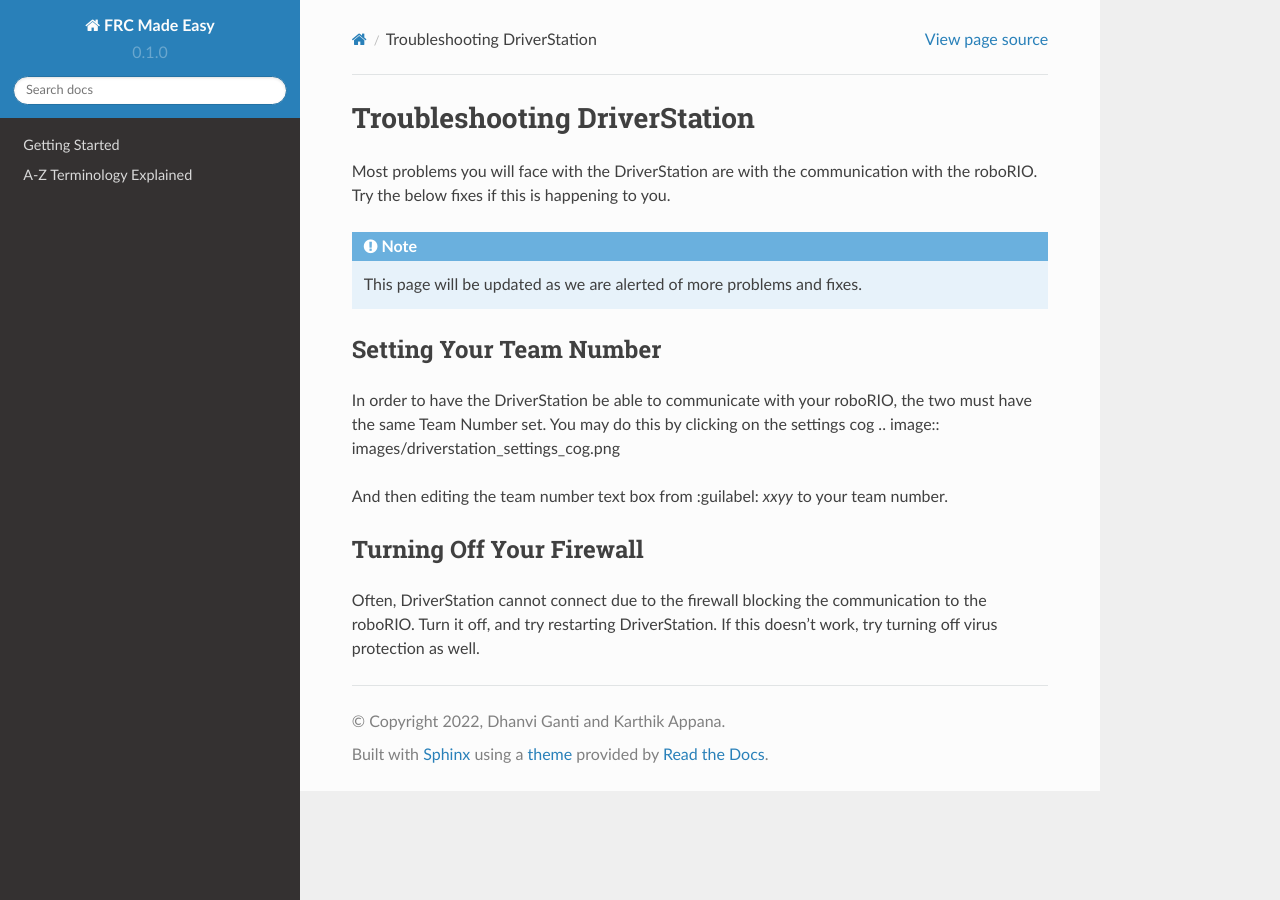
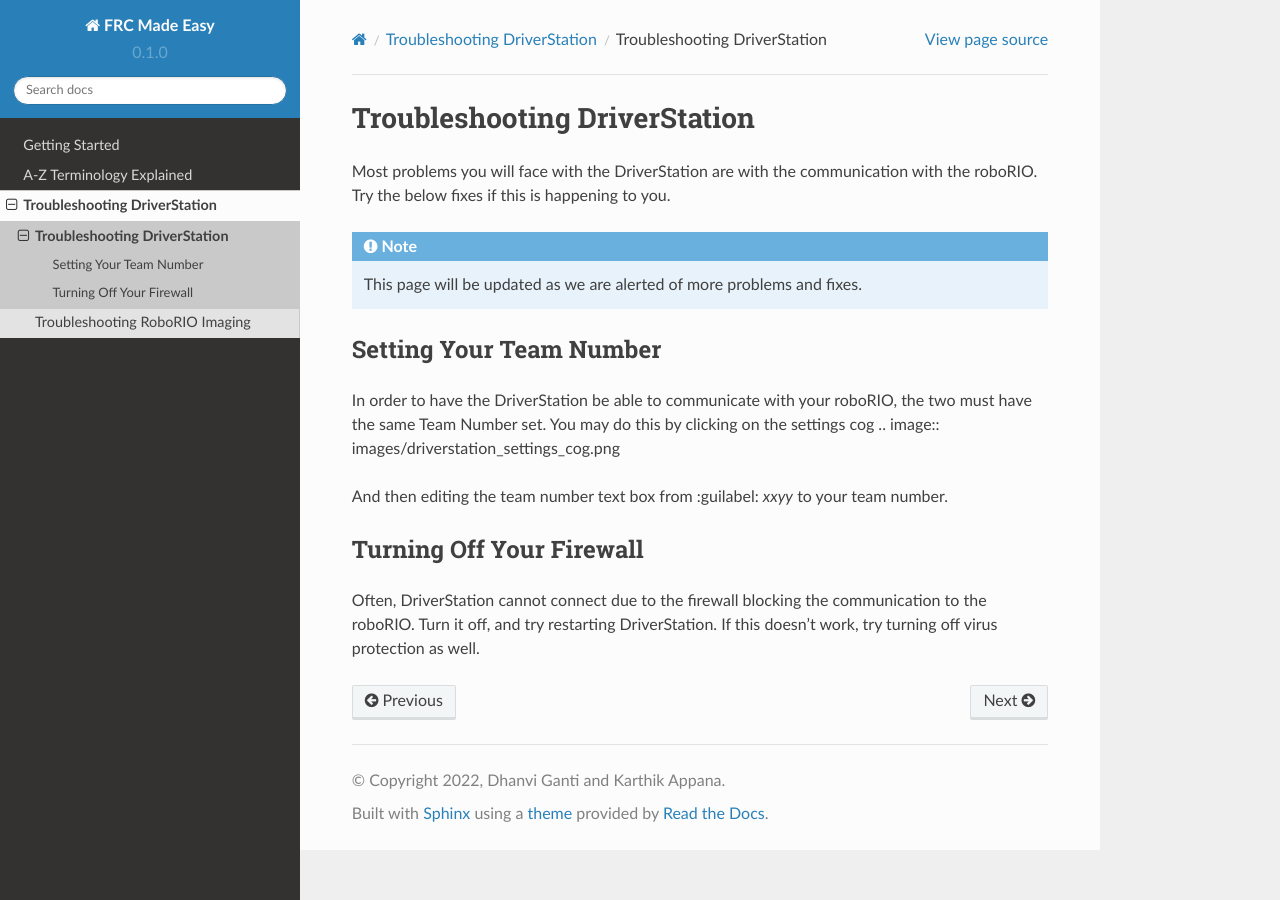
Before and after one commit to drdonv/FRC-RTD, a Sphinx documentation site: the page built from docs/source/troubleshooting/driverstation/driverstation.rst, in a window 1280 px wide. Built offline with Sphinx 7.4.7 and the Read the Docs theme 2.0.0, drawn with Linux system fonts in a browser that asks for light colours; pages that are not in the unit, such as notebooks, are missing from menus.

Commit message:
Changed paths to get additions onto home page

```diff
--- a/docs/source/index.rst
+++ b/docs/source/index.rst
@@ -17,4 +17,4 @@
 
    getting-started
    terminology
-   troubleshooting
+   troubleshooting/index
--- a/docs/source/troubleshooting/index.rst
+++ b/docs/source/troubleshooting/index.rst
@@ -5,3 +5,4 @@
 
 
    driverstation/driverstation
+   roborio/roborio
```
